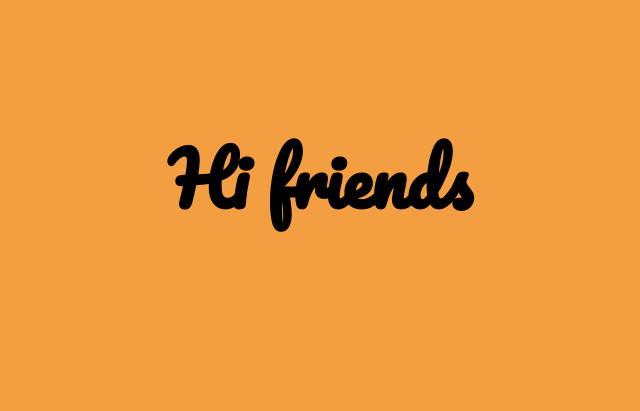
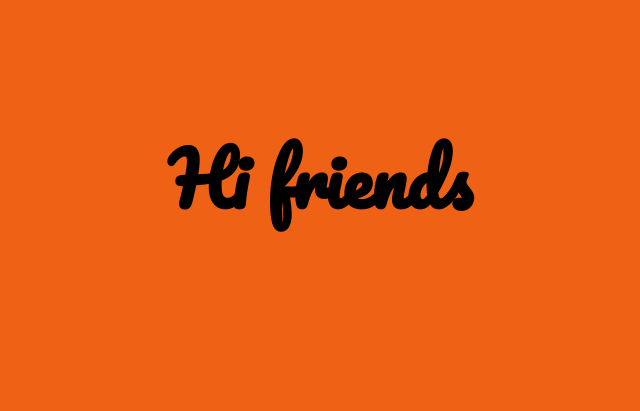
Before and after one commit to ItsJonnyMate/Oliyy.github.io, a plain HTML site: page index.html in a window 1280 px wide. Shown: the whole page, without its empty margins (320-960 px from the left). Drawn offline with Linux system fonts and the light colour scheme.

Commit message:
Update style.css

```diff
--- a/style.css
+++ b/style.css
@@ -5,7 +5,7 @@ head {
 }
 
 body {
-  background-color: #f49e42;
+  background-color: #ef6115;
   font-family: 'Pacifico', cursive;
 }
 
```
